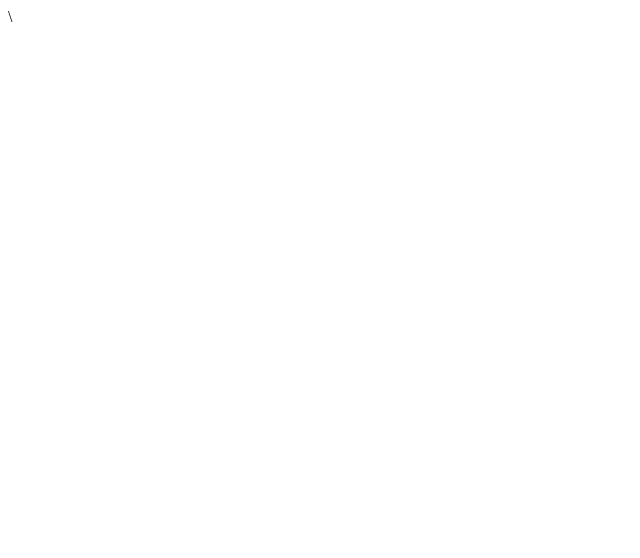
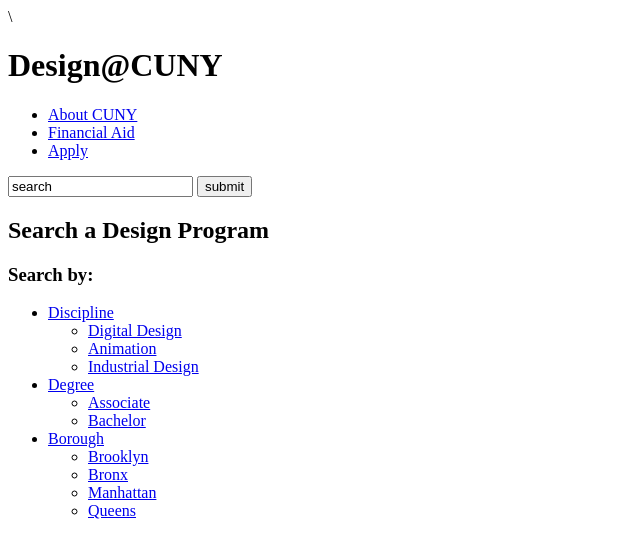
Before and after one commit to zolajarrett/mmp240, a plain HTML site: page final/index.html in a window 1280 px wide. Shown: the whole page, without its empty margins (0-640 px from the left). Drawn offline with Linux system fonts and the light colour scheme.

Commit message:
Add files via upload

```diff
--- a/final/index.html
+++ b/final/index.html
@@ -9,14 +9,52 @@
 <body>
     <div id="wrapper">
         <header>
-            <h1></h1>
+            <h1>Design@CUNY</h1>
             <nav class="topnav">
+
+
+        <div class="topmenu">
+            <ul>
+                <li><a href="#">About CUNY</a></li>
+                <li><a href="#">Financial Aid</a></li>
+                <li><a href="#">Apply</a></li>
+            </ul>
+            <!--search form-->
+            <form class="search" action="#" method="post">
+                <input type="search" name="search" value="search">
+                <input type="submit" value="submit">
+            </form>
+        </div>
 
             </nav>
         </header>
         <nav class="program-nav">
-
-        </nav>
+            <h2>Search a Design Program</h2>
+            <h3>Search by: </h3>
+            <ul>
+            <li><a href="#">Discipline</a>
+              <ul class="dropdown">
+                <li><a href="digitaldesign.html">Digital Design</a></li>
+                <li><a href="animation.html">Animation</a></li>
+                <li><a href="industrialdesign.htnl">Industrial Design</a></li>
+            </ul>
+            </li>
+            <li><a href="#">Degree</a>
+               <ul class="dropdown">
+                 <li><a href="associate.html">Associate</a></li>
+                 <li><a href="bachelor.html">Bachelor</a></li>
+               </ul>
+            </li>
+            <li><a href="#">Borough</a>
+               <ul class="dropdown">
+                <li><a href="brooklyn.html">Brooklyn</a></li>
+                <li><a href="bronx.html">Bronx</a></li>
+                <li><a href="manhattan.html">Manhattan</a></li>
+                <li><a href="queens.html">Queens</a></li>
+               </ul>
+            </li>
+         </ul>
+        </nav> <!--closing .program-nav-->
 
         <div class="banner">
 
--- a/recipe/style.css
+++ b/recipe/style.css
@@ -1,7 +1,7 @@
 h1{
     font-family:'Roboto', sans-serif;
     font-style: italic;
-    font-weight: 700, bolder;
+    font-weight: 700;
     font-size: 41px;
     margin-bottom: 1rem;
     margin-top: 1rem;
@@ -9,7 +9,7 @@ h1{
 
 h2{
     font-family:'Roboto', sans-serif;
-    font-weight: 400, bold;
+    font-weight: 400;
     margin-bottom: 1rem;
     margin-top: 1rem;
 }
```
Also changed, not shown: exercise5/exercise5.html (+13 -13 lines), exercise6/exercise6.html (+1 -1 lines), index.html (+1 -0 lines), midterm/episodes.html (+3 -4 lines), midterm/index.html (+4 -3 lines), midterm/style.css (+4 -7 lines).
